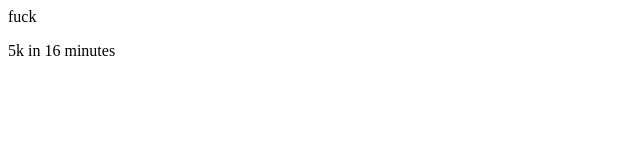
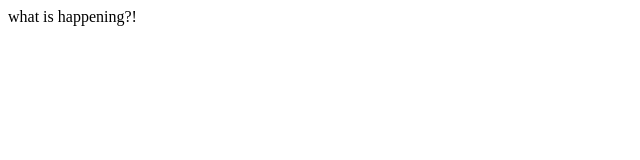
Before and after one commit to adbalsamo/adbalsamo.github.io, a plain HTML site: page index.html in a window 1280 px wide. Shown: the whole page, without its empty margins (0-640 px from the left). Drawn offline with Linux system fonts and the light colour scheme.

Commit message:
Update index.html

```diff
--- a/index.html
+++ b/index.html
@@ -1,2 +1 @@
-<p>fuck</p>
-<p>5k in 16 minutes</p>
+<p>what is happening?!</p>
```
